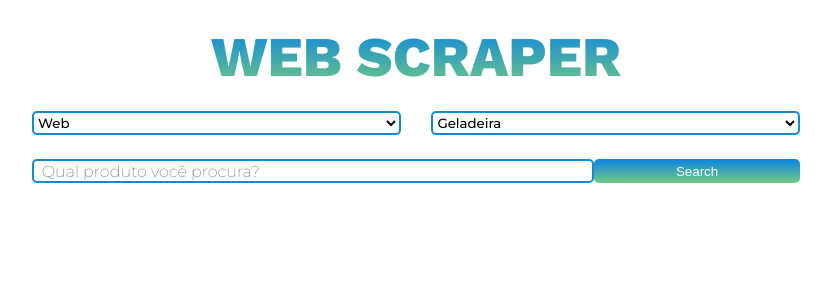
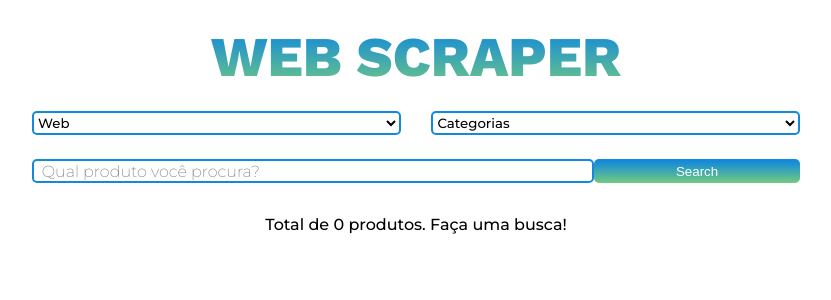
Before and after one commit to CarolinaKauark/web-scraper, a React (Create React App) app in the folder frontend/: page / in a window 1280 px wide. Shown: the top 300 px of the page, without its empty margins (224-1055 px from the left). Built offline with nearby package versions, Linux system fonts and the light colour scheme.

Commit message:
adding paragrph of 0 products

```diff
--- a/frontend/src/App.js
+++ b/frontend/src/App.js
@@ -3,7 +3,7 @@ import { useState } from 'react';
 import ProductCard from './components/ProductCard';
 
 function App() {
-  const categoriesList = [ 'Geladeira', 'Tv', 'Eletrodomesticos', 'Celular']
+  const categoriesList = [ 'Categorias', 'Geladeira', 'Tv', 'Eletrodomesticos', 'Celular']
   const webList = [ 'Web', 'Todas', 'Mercado Livre', 'Buscapé']
 
   const [webColumn, setWebColumn] = useState('');
@@ -110,6 +110,10 @@ function App() {
         </div>
       </section>
 
+      { (products.length === 0 && !loading) && <div>
+          <p className='loading'>Total de 0 produtos. Faça uma busca!</p>
+        </div>}
+
       {loading && (
         <div>
           <div class='loader'></div>
```
